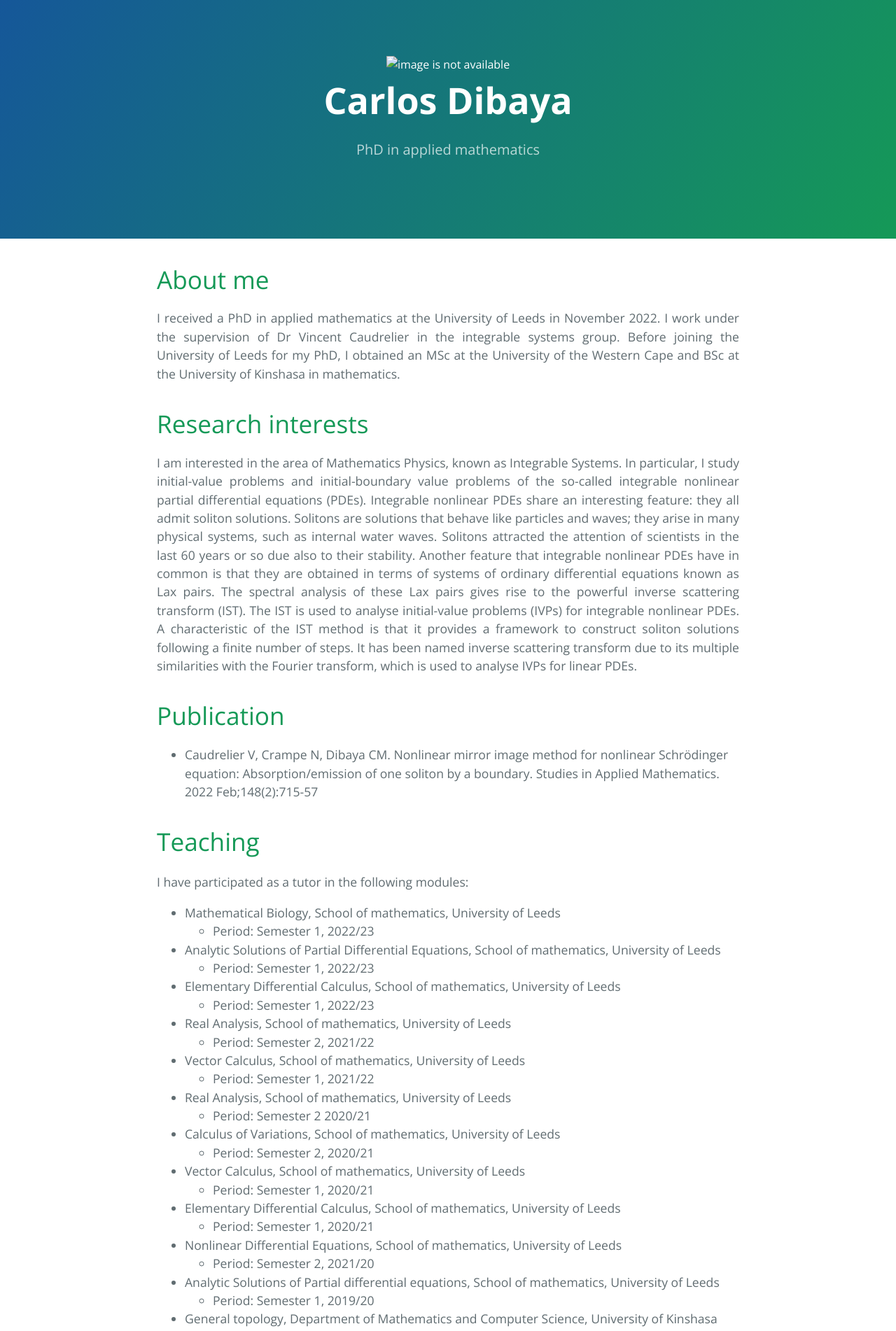
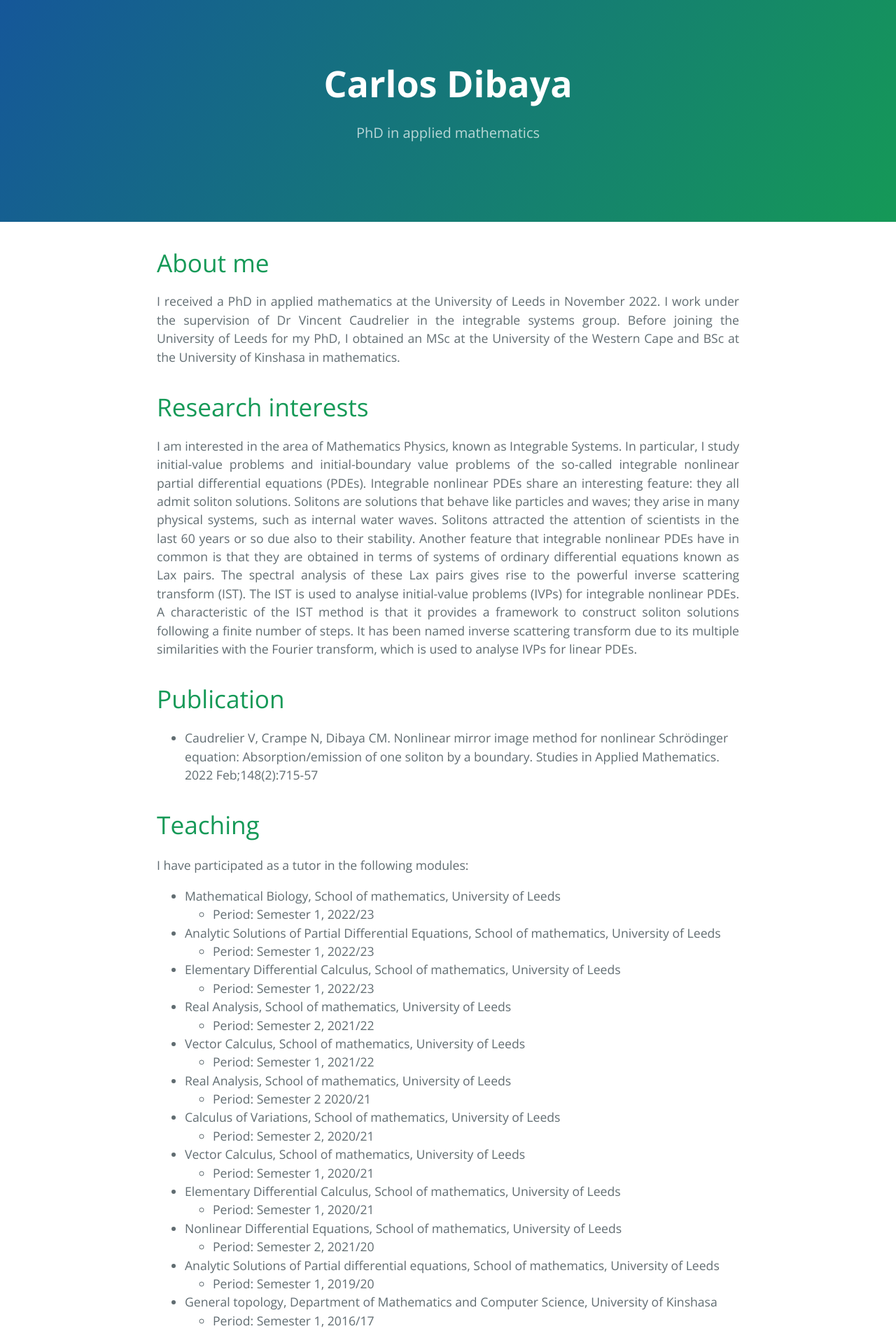
Before and after one commit to carlosdibaya/carlosdibaya.github.io, a Jekyll site: the page built from index.md, in a window 1280 px wide. Shown: the top 1902 px of the page at 70% size. Built offline with Jekyll 4.4.1, drawn with Linux system fonts in a browser that asks for light colours.

Commit message:
Update default.html

```diff
--- a/_layouts/default.html
+++ b/_layouts/default.html
@@ -16,7 +16,6 @@
     <a id="skip-to-content" href="#content">Skip to the content.</a>
 
     <header class="page-header" role="banner">
-      <img src="carlos_photo.jpg" alt="image is not available" width="120px" height="100px">
       <h1 class="project-name">{{ page.title | default: site.title | default: site.github.repository_name }}</h1>
       <h2 class="project-tagline">{{ page.description | default: site.description | default: site.github.project_tagline }}</h2>
       {% if site.github.is_project_page %}
```
